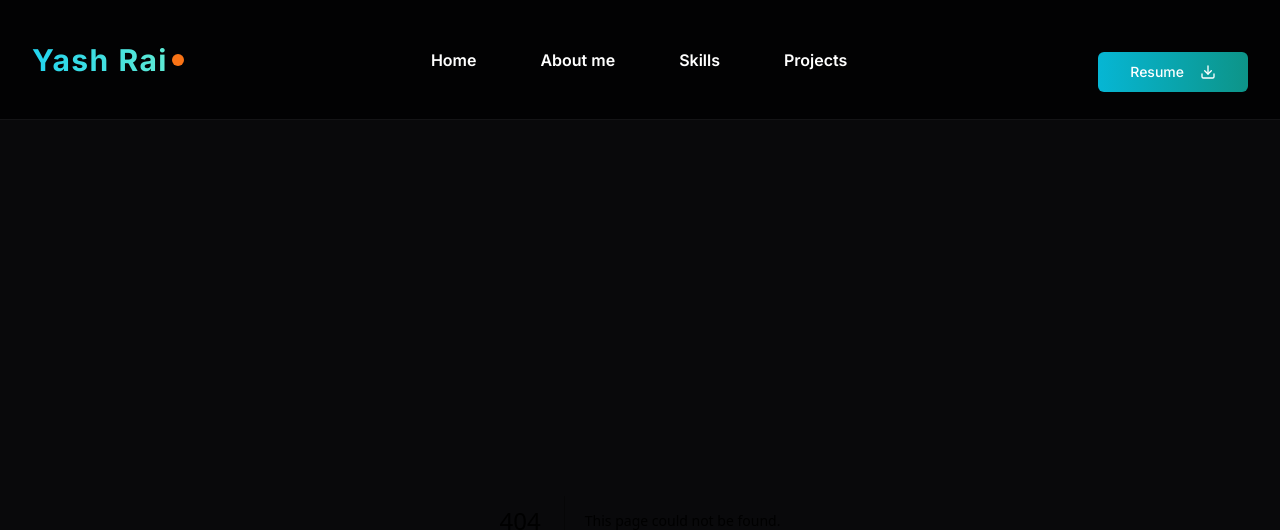
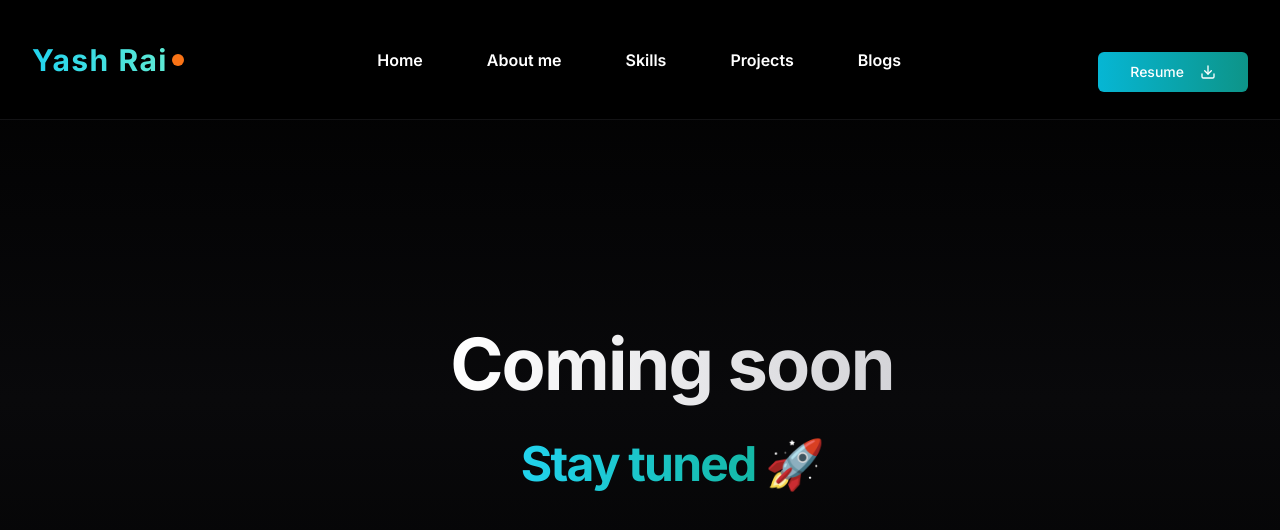
Before and after one commit to yasshrai/portfolio, a Next.js app: page /blog in a window 1280 px wide. Before the commit this address had no page. Shown: the top 530 px of the page. Built offline with nearby package versions, Linux system fonts and the light colour scheme.

Commit message:
blog feature

```diff
--- a/package.json
+++ b/package.json
@@ -14,6 +14,7 @@
     "@vercel/speed-insights": "^1.2.0",
     "class-variance-authority": "^0.7.1",
     "clsx": "^2.1.1",
+    "firebase": "^11.10.0",
     "framer-motion": "^11.9.0",
     "lucide-react": "^0.417.0",
     "next": "^14.2.13",
--- /dev/null
+++ b/src/app/blog/MainSection.tsx
@@ -0,0 +1,39 @@
+"use client"
+
+import { motion } from "framer-motion"
+import { Inter } from "next/font/google"
+
+const inter = Inter({ subsets: ["latin"], weight: ["400", "500", "600", "700", "800"] })
+const MainSection = () => {
+    return (
+        <>
+            <motion.section
+                initial={{ opacity: 0 }}
+                animate={{ opacity: 1 }}
+                transition={{ duration: 0.8 }}
+                className="relative z-10 py-16 px-4 md:px-8"
+            >
+                <div className=" h-screen w-screen flex justify-center mt-36">
+
+                    <motion.h1
+                        initial={{ scale: 0.9, opacity: 0 }}
+                        animate={{ scale: 1, opacity: 1 }}
+                        transition={{ duration: 0.5, delay: 0.1 }}
+                        className={`text-5xl md:text-7xl font-bold mb-6 ${inter.className} tracking-tight`}
+                    >
+                        <span className="bg-gradient-to-r from-white to-zinc-300 text-transparent bg-clip-text">Coming soon</span>
+                        <div className="block text-5xl md:text-5xl mt-10 text-center">
+                            <span className="bg-gradient-to-r from-cyan-400 to-teal-500 bg-clip-text text-transparent">
+                                Stay tuned
+                            </span>{" "}
+                            🚀
+                        </div>
+
+                    </motion.h1>
+                </div>
+            </motion.section>
+        </>
+    )
+}
+
+export default MainSection
--- /dev/null
+++ b/src/app/blog/page.tsx
@@ -0,0 +1,17 @@
+import MainSection from "./MainSection"
+
+
+export default function Blog() {
+    return (<main className="flex flex-col w-screen min-h-screen bg-gradient-to-b from-black to-zinc-950 text-white overflow-hidden">
+
+        {/* Background gradients */}
+        <div className="pointer-events-none fixed inset-0">
+            <div className="absolute inset-0 bg-gradient-to-b from-black via-zinc-950 to-black" />
+            <div className="absolute right-0 top-0 h-[500px] w-[500px] bg-white/2 blur-[120px]" />
+            <div className="absolute bottom-0 left-0 h-[500px] w-[500px] bg-zinc-500/3 blur-[120px]" />
+        </div>
+        <MainSection></MainSection>
+    </main>
+    )
+
+}
--- a/src/app/components/NavBar.tsx
+++ b/src/app/components/NavBar.tsx
@@ -41,7 +41,8 @@ export default function Navbar() {
             { name: "Home", route: "" },
             { name: "About me", route: "about" },
             { name: "Skills", route: "skills" },
-            { name: "Projects", route: "project" }
+            { name: "Projects", route: "project" },
+            { name: "Blogs", route: "blog" }
           ].map(({ name, route }) => (
             <Link
               key={name}
@@ -95,7 +96,8 @@ export default function Navbar() {
               { name: "Home", route: "" },
               { name: "About me", route: "about" },
               { name: "Skills", route: "skills" },
-              { name: "Projects", route: "project" }
+              { name: "Projects", route: "project" },
+              { name: "Blogs", route: "blog" }
             ].map(({ name, route }) => (
               <Link
                 key={name}
--- /dev/null
+++ b/src/app/firebase/config.ts
@@ -0,0 +1,29 @@
+// lib/firebase.js
+import { initializeApp, getApps, getApp } from "firebase/app";
+import { getAnalytics, isSupported } from "firebase/analytics";
+
+// Use environment variables
+const firebaseConfig = {
+  apiKey: process.env.NEXT_PUBLIC_FIREBASE_API_KEY,
+  authDomain: process.env.NEXT_PUBLIC_FIREBASE_AUTH_DOMAIN,
+  projectId: process.env.NEXT_PUBLIC_FIREBASE_PROJECT_ID,
+  storageBucket: process.env.NEXT_PUBLIC_FIREBASE_STORAGE_BUCKET,
+  messagingSenderId: process.env.NEXT_PUBLIC_FIREBASE_MESSAGING_SENDER_ID,
+  appId: process.env.NEXT_PUBLIC_FIREBASE_APP_ID,
+  measurementId: process.env.NEXT_PUBLIC_FIREBASE_MEASUREMENT_ID,
+};
+
+// Prevent reinitialization in dev with HMR (Hot Module Replacement)
+const app = !getApps().length ? initializeApp(firebaseConfig) : getApp();
+
+// Optional: initialize analytics if supported (only works in browser)
+let analytics;
+if (typeof window !== "undefined") {
+  isSupported().then((supported) => {
+    if (supported) {
+      analytics = getAnalytics(app);
+    }
+  });
+}
+
+export { app, analytics };
```
Also changed, not shown: 1 other file (tests, documents, lock files or other folders).
